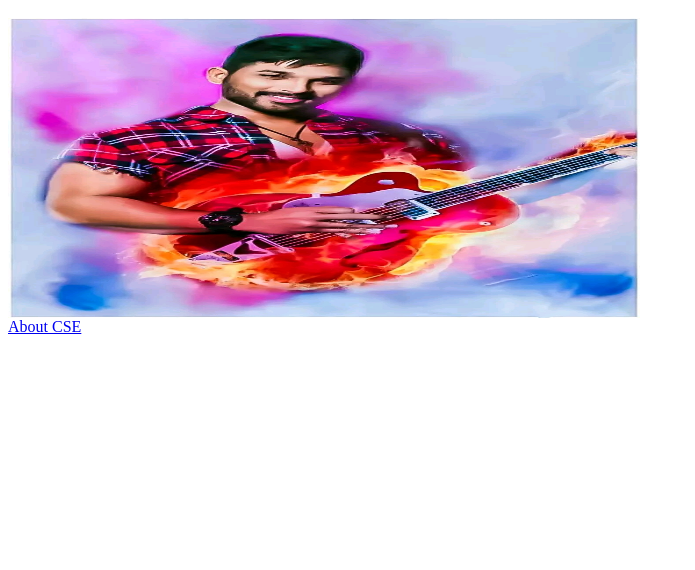
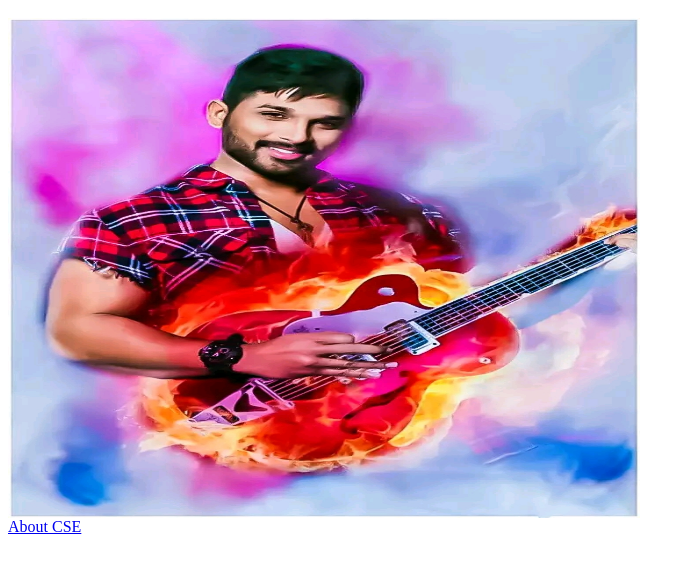
Before and after one commit to kishoremedisetti123/MY-Protfolio, a plain HTML site: page index.html in a window 1280 px wide. Shown: the part 48-618 px from the top of the page, without its empty margins (0-695 px from the left). Drawn offline with Linux system fonts and the light colour scheme.

Commit message:
modified

```diff
--- a/index.html
+++ b/index.html
@@ -4,7 +4,7 @@
 </head>
 <body>
 <h1>ALLU ARJUN</h1>
-<img width="50%" height="300" "" src="allu arjun.jpg">
+<img width="50%" height="500" "" src="allu arjun.jpg">
 <br>
 <a href="CSE.html">About CSE</a>
 </body>
```
